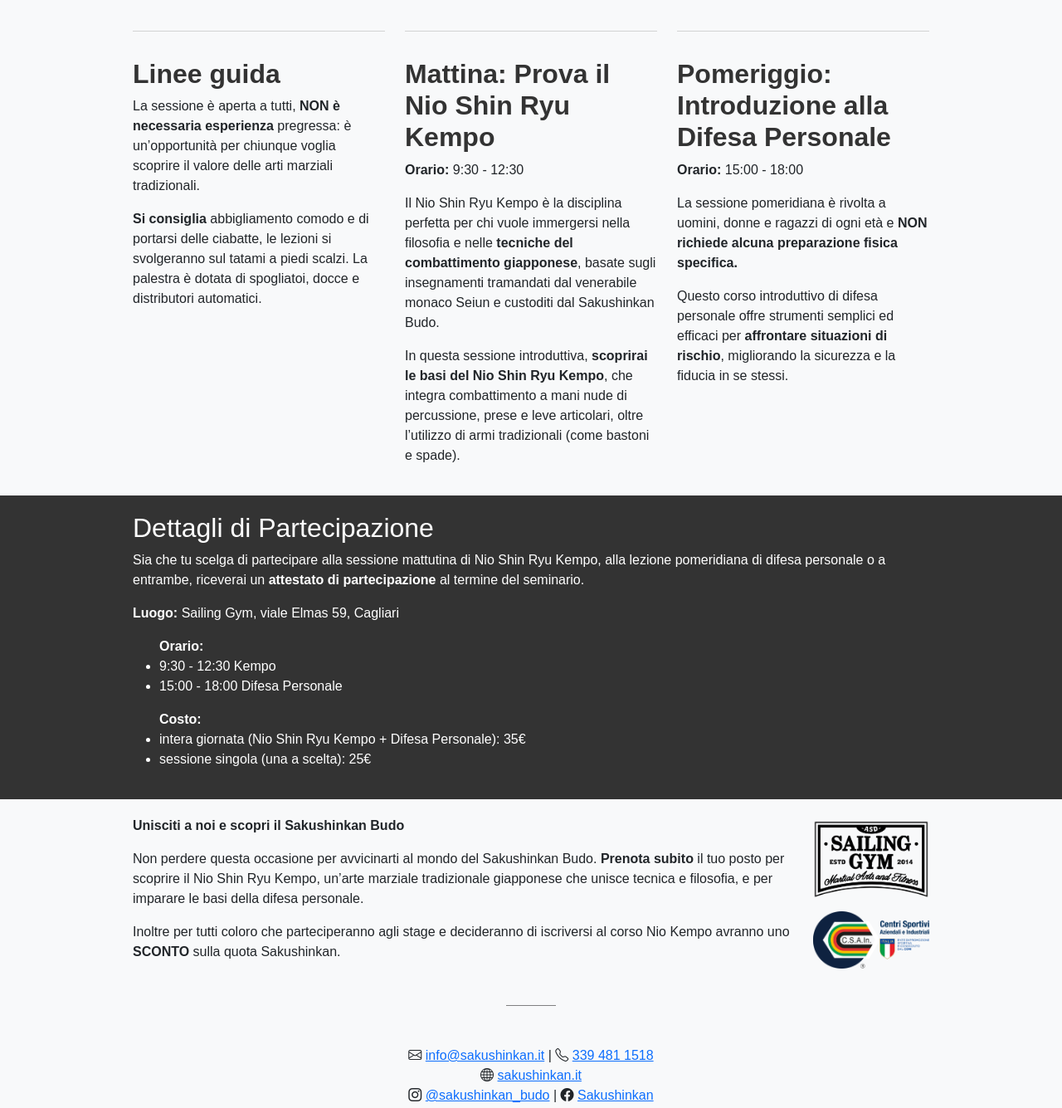
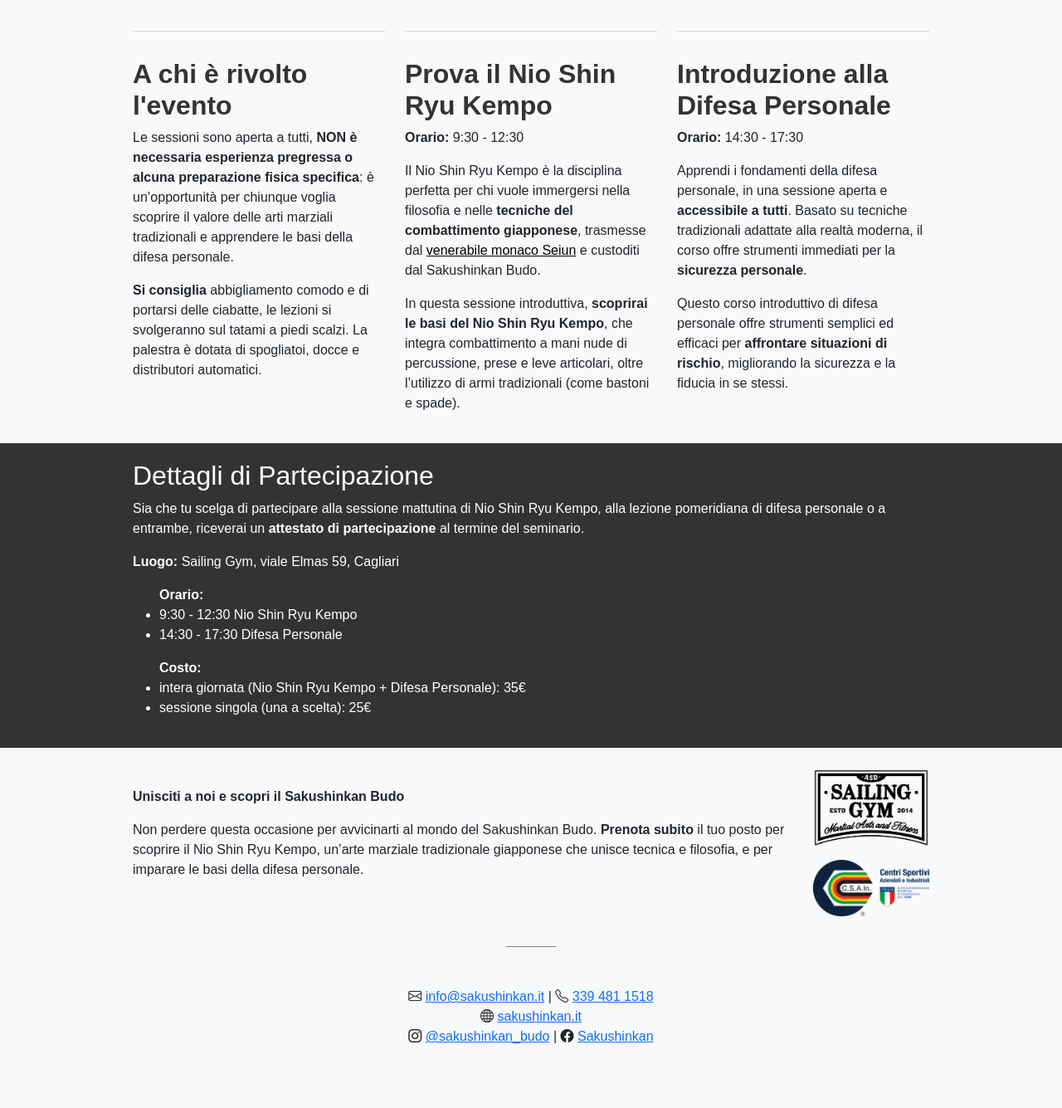
Before and after one commit to Sakushinkan/website-ninniku-dojo, a plain HTML site: page stage_301124.html in a window 1280 px wide. Shown: the part 908-2243 px from the top of the page at 83% size. After the commit the page ends 2185 px from the top, so only its background shows below. Drawn offline with nearby package versions, Linux system fonts and the light colour scheme.

Commit message:
copy edit

```diff
--- a/stage_301124.html
+++ b/stage_301124.html
@@ -21,8 +21,8 @@
         </div>
         <div class="horizontal-line-w"></div>
         <div class="container">
-            <h2><i>Seminario Nio Shin Ryu Kempo e Difesa Personale</i></h2>
-            <p><b>Domenica 30 Novembre</b>, presso <b>Sailing Gym, Cagliari</b>, si terrà un seminario speciale, diviso in due sessioni. La mattina sarà dedicata al <b>Nio Shin Ryu Kempo</b>, mentre il pomeriggio sarà incentrato sulla <b>Difesa Personale</b>. Entrambe le sessioni sono aperte a tutti, principianti e appassionati, e permettono di partecipare a una o entrambe le attività.</p>
+            <h2><i>Stage Nio Shin Ryu Kempo e Difesa Personale</i></h2>
+            <p><b>Domenica 30 Novembre</b>, presso <b>Sailing Gym, Cagliari</b>, si terrà uno stage speciale, diviso in due sessioni. La mattina sarà dedicata al <b>Nio Shin Ryu Kempo</b>, mentre il pomeriggio sarà incentrato sulla <b>Difesa Personale</b>. Entrambe le sessioni sono aperte a tutti, principianti e appassionati, e permettono di partecipare a una o entrambe le attività.</p>
             <p>Promosso dal <a style="color:white" href="https://sakushinkan.it/sedi#ninniku-dojo" target="_blank"><b>Ninniku Dojo</b></a>, dojo ufficiale della scuola Sakushinkan in Sardegna, questo evento rappresenta un'occasione unica per avvicinarsi alle arti marziali tradizionali giapponesi e per apprendere tecniche di difesa personale pratiche e alla portata di tutti.</p>
         </div>
     </div>
@@ -48,24 +48,24 @@
     <div class="container">
         <div class="row">
             <div class="col-12 col-md-4 mb-3 mb-md-0 feature-box">
-                <h2>Linee guida</h2>
+                <h2>A chi è rivolto l'evento</h2>
                 <p>
-                    La sessione è aperta a tutti, <b>NON è necessaria esperienza</b> pregressa: è un’opportunità per chiunque voglia scoprire il valore delle arti marziali tradizionali.
+                    Le sessioni sono aperta a tutti, <b>NON è necessaria esperienza pregressa o alcuna preparazione fisica specifica</b>: è un’opportunità per chiunque voglia scoprire il valore delle arti marziali tradizionali e apprendere le basi della difesa personale.
                 </p>
                 <p>
                     <b>Si consiglia</b> abbigliamento comodo e di portarsi delle ciabatte, le lezioni si svolgeranno sul tatami a piedi scalzi. La palestra è dotata di spogliatoi, docce e distributori automatici.<br>
                 </p>
             </div>
             <div class="col-12 col-md-4 mb-3 mb-md-0 feature-box">
-                <h2>Mattina: Prova il Nio Shin Ryu Kempo</h2>
+                <h2>Prova il Nio Shin Ryu Kempo</h2>
                 <p><b>Orario:</b> 9:30 - 12:30</p>
-                <p>Il Nio Shin Ryu Kempo è la disciplina perfetta per chi vuole immergersi nella filosofia e nelle <b>tecniche del combattimento giapponese</b>, basate sugli insegnamenti tramandati dal venerabile monaco Seiun e custoditi dal Sakushinkan Budo.</p>
+                <p>Il Nio Shin Ryu Kempo è la disciplina perfetta per chi vuole immergersi nella filosofia e nelle <b>tecniche del combattimento giapponese</b>, trasmesse dal <a style="color:black" href="https://www.sakushinkan.it/seiun" target="_blank">venerabile monaco Seiun</a> e custoditi dal Sakushinkan Budo.</p>
                 <p>In questa sessione introduttiva, <b>scoprirai le basi del Nio Shin Ryu Kempo</b>, che integra combattimento a mani nude di percussione, prese e leve articolari, oltre l’utilizzo di armi tradizionali (come bastoni e spade).</p>
             </div>
             <div class="col-12 col-md-4 mb-3 mb-md-0 feature-box">
-                <h2>Pomeriggio: Introduzione alla Difesa Personale</h2>
-                <p><b>Orario:</b> 15:00 - 18:00</p>
-                <p>La sessione pomeridiana è rivolta a uomini, donne e ragazzi di ogni età e <b>NON richiede alcuna preparazione fisica specifica.</b></p>
+                <h2>Introduzione alla Difesa Personale</h2>
+                <p><b>Orario:</b> 14:30 - 17:30</p>
+                <p>Apprendi i fondamenti della difesa personale, in una sessione aperta e <b>accessibile a tutti</b>. Basato su tecniche tradizionali adattate alla realtà moderna, il corso offre strumenti immediati per la <b>sicurezza personale</b>.</p>
                 <p>Questo corso introduttivo di difesa personale offre strumenti semplici ed efficaci per <b>affrontare situazioni di rischio</b>, migliorando la sicurezza e la fiducia in se stessi.</p>
             </div>
         </div>
@@ -79,8 +79,8 @@
             <p>
                 <ul>
                     <b>Orario:</b>
-                        <li>9:30 - 12:30 	Kempo</li>
-                        <li>15:00 - 18:00	Difesa Personale</li>
+                        <li>9:30 - 12:30 	Nio Shin Ryu Kempo</li>
+                        <li>14:30 - 17:30	Difesa Personale</li>
                 </ul>
             </p>
             <p>
@@ -95,12 +95,13 @@
 
     <div class="container mb-3">
         <div class="row">
-            <div class="col-12 col-md-10">
-                <p><b>Unisciti a noi e scopri il Sakushinkan Budo</b></p>
-                <p>
-                    Non perdere questa occasione per avvicinarti al mondo del Sakushinkan Budo. <b>Prenota subito</b> il tuo posto per scoprire il Nio Shin Ryu Kempo, un’arte marziale tradizionale giapponese che unisce tecnica e filosofia, e per imparare le basi della difesa personale.
-                </p>
-                <p>Inoltre per tutti coloro che parteciperanno agli stage e decideranno di iscriversi al corso Nio Kempo avranno uno <b>SCONTO</b> sulla quota Sakushinkan.</p>
+            <div class="col-12 col-md-10 d-flex align-items-center">
+                <div>
+                    <p><b>Unisciti a noi e scopri il Sakushinkan Budo</b></p>
+                    <p>
+                        Non perdere questa occasione per avvicinarti al mondo del Sakushinkan Budo. <b>Prenota subito</b> il tuo posto per scoprire il Nio Shin Ryu Kempo, un’arte marziale tradizionale giapponese che unisce tecnica e filosofia, e per imparare le basi della difesa personale.
+                    </p>
+                </div>
             </div>
 
             <div class="col-12 col-md-2 d-flex flex-sm-row flex-md-column align-items-center">
```
